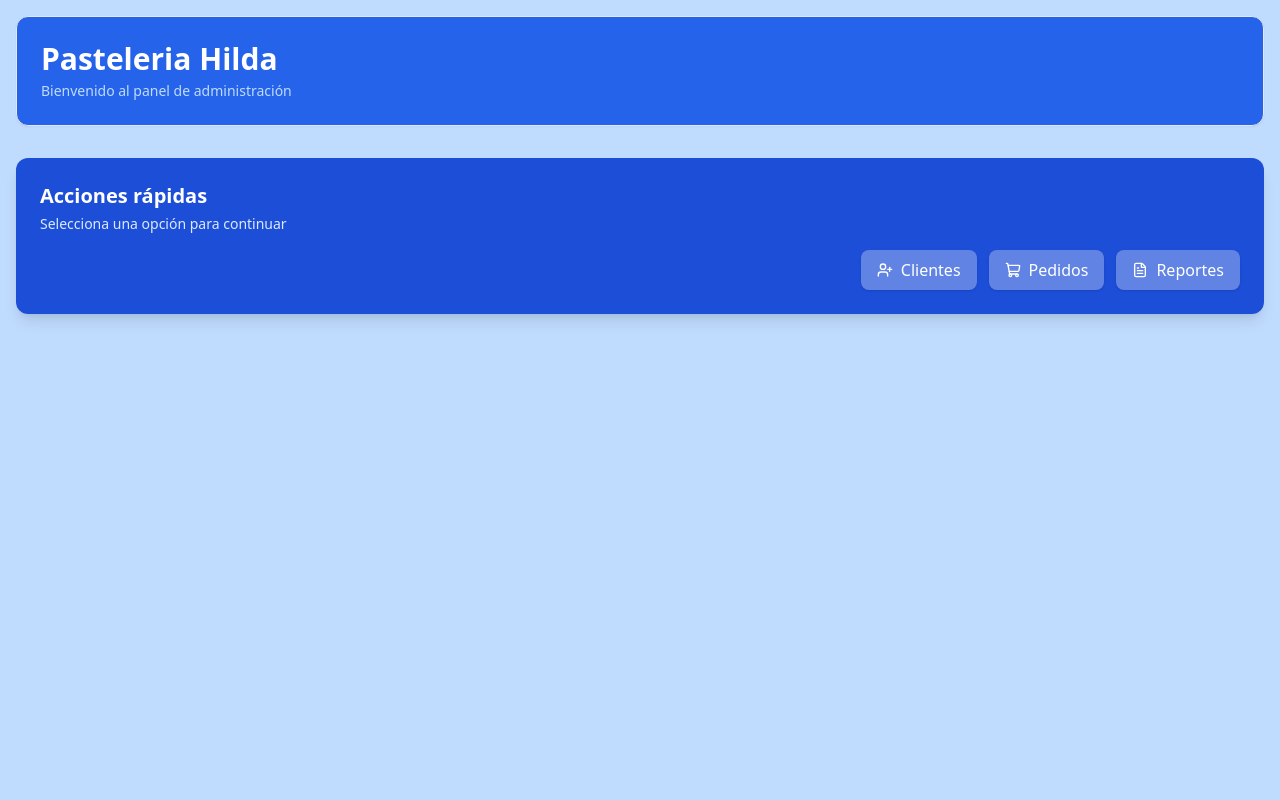
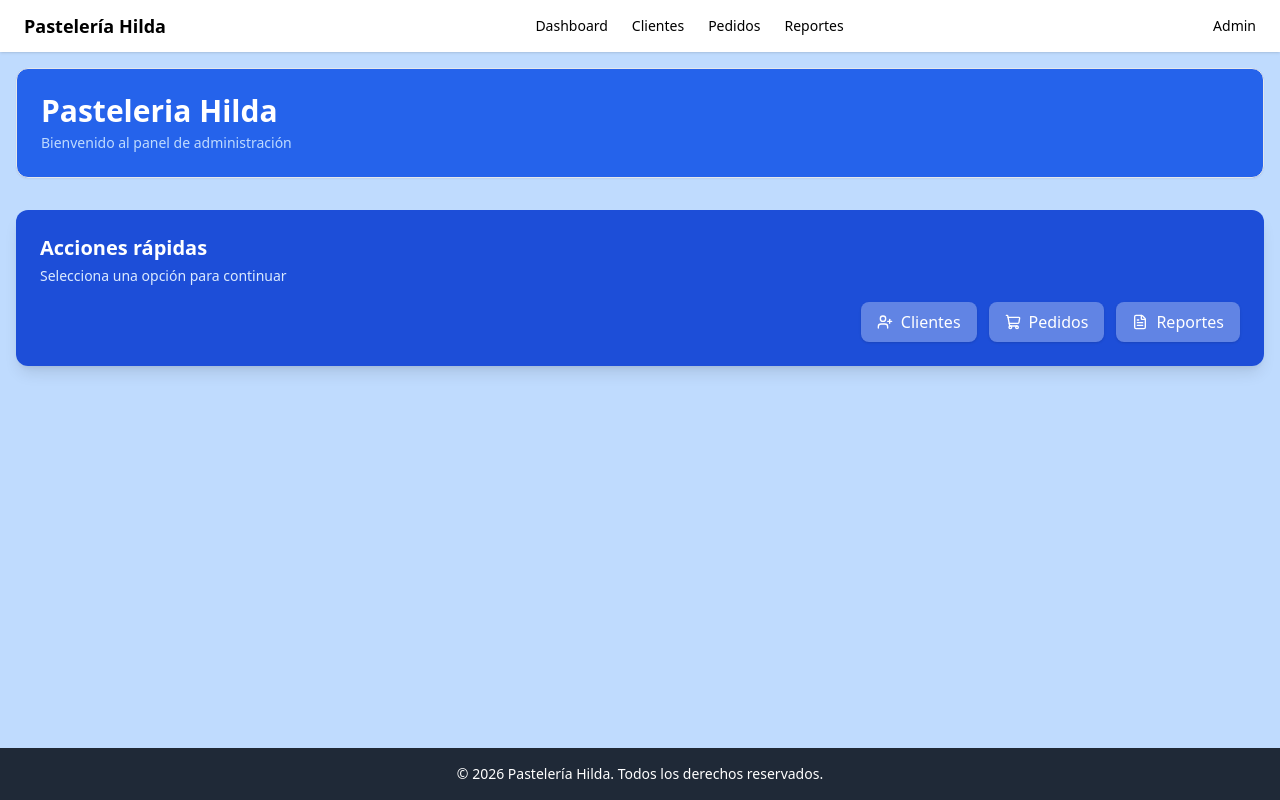
Before and after one commit to UlisesHdzOne/business-manager-front, a React (Vite) app: page / in a window 1280 px wide. Built offline with nearby package versions, Linux system fonts and the light colour scheme.

Commit message:
feat: add navbar and footer components
- Integrate Navbar and Footer into MainLayout
- Improve application structure with shared layout elements

```diff
--- /dev/null
+++ b/src/component/Footer.tsx
@@ -0,0 +1,12 @@
+const Footer = () => {
+  return (
+    <footer className="bg-gray-800 text-white text-center py-4">
+      <p className="text-sm">
+        © {new Date().getFullYear()} Pastelería Hilda. Todos los derechos
+        reservados.
+      </p>
+    </footer>
+  );
+};
+
+export default Footer;
--- /dev/null
+++ b/src/component/Navbar.tsx
@@ -0,0 +1,29 @@
+import { Link } from "react-router-dom";
+
+const Navbar = () => {
+  return (
+    <header>
+      <nav className="bg-white shadow px-6 py-3 flex items-center justify-between">
+        {/* Logo */}
+        <Link to="/" className="font-bold text-lg">
+          Pastelería Hilda
+        </Link>
+
+        {/* Navegación principal */}
+        <div className="flex gap-6 text-sm font-medium">
+          <Link to="/">Dashboard</Link>
+          <Link to="/customers">Clientes</Link>
+          <Link to="/orders">Pedidos</Link>
+          <Link to="/reports">Reportes</Link>
+        </div>
+
+        {/* Usuario */}
+        <div className="text-sm">
+          Admin
+        </div>
+      </nav>
+    </header>
+  );
+};
+
+export default Navbar;
--- a/src/layouts/MainLayout.tsx
+++ b/src/layouts/MainLayout.tsx
@@ -1,11 +1,15 @@
 import { Outlet } from "react-router-dom";
+import Footer from "../component/Footer";
+import Navbar from "../component/Navbar";
 
 const MainLayout = () => {
   return (
     <div className="min-h-screen bg-blue-200 flex flex-col">
+      <Navbar />
       <main className="flex-1 py-4 mx-4">
         <Outlet />
       </main>
+      <Footer />
     </div>
   );
 };
```
